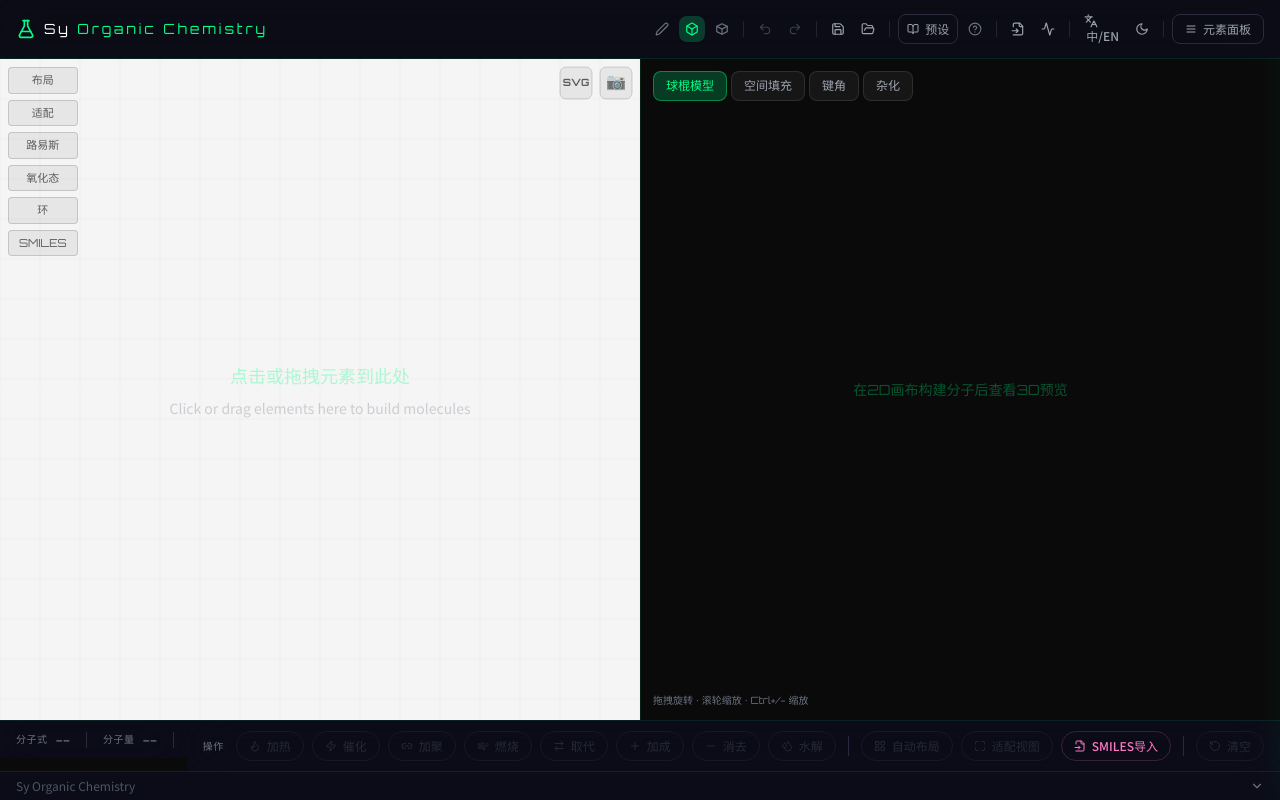
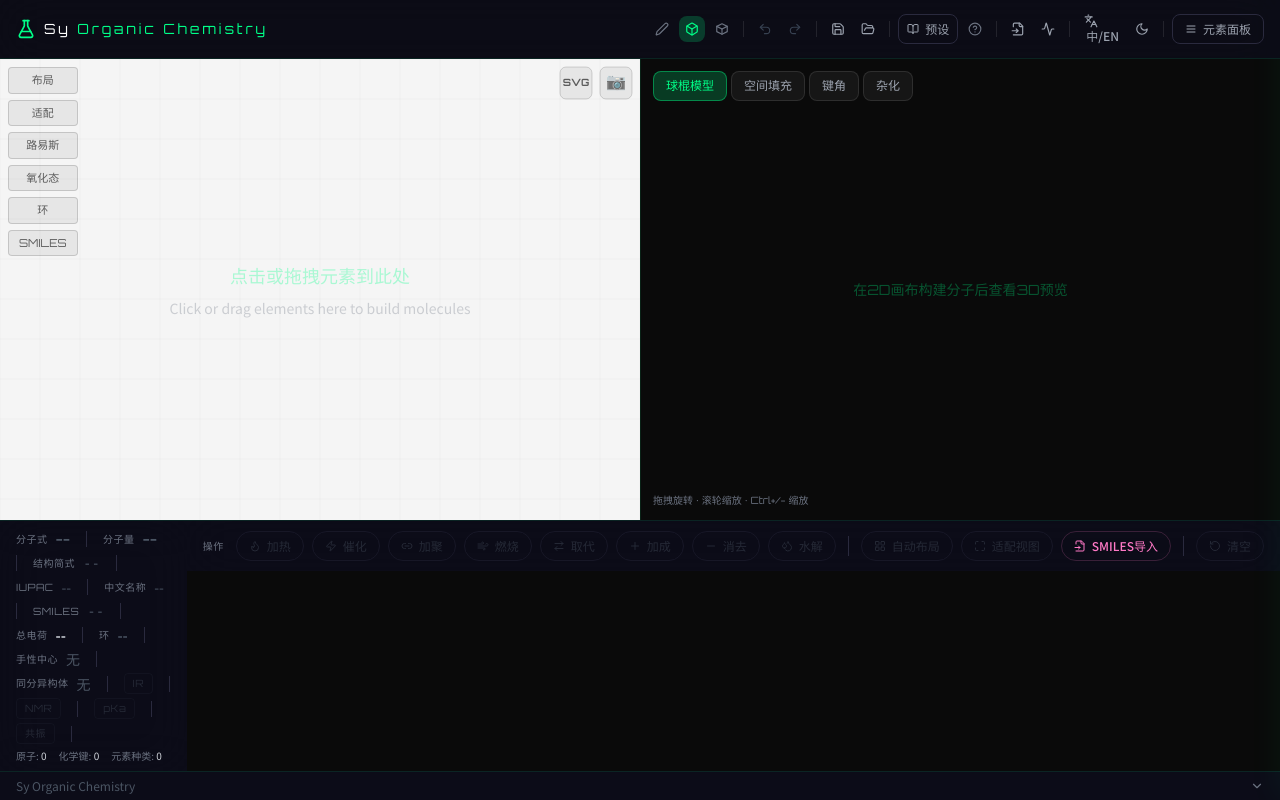
Before and after one commit to Shiyuan-318/SyOrganicChemistry, a React (Vite) app: page /#/ in a window 1280 px wide. Built offline with nearby package versions, Linux system fonts and the light colour scheme.

Commit message:
fix: info bar uses flex-wrap instead of horizontal scroll

```diff
--- a/src/components/InfoBar.tsx
+++ b/src/components/InfoBar.tsx
@@ -121,8 +121,8 @@ export default function InfoBar() {
   };
 
   return (
-    <div className="bg-chem-panel/90 backdrop-blur-xl border-t border-chem-accent/10 px-4 py-2 overflow-x-auto">
-      <div className="flex items-center gap-x-4 gap-y-1 min-w-max">
+    <div className="bg-chem-panel/90 backdrop-blur-xl border-t border-chem-accent/10 px-4 py-2">
+      <div className="flex flex-wrap items-center gap-x-4 gap-y-1">
         {/* 分子式 */}
         <div className="flex items-center gap-2">
           <span className="text-[10px] text-gray-500 font-['Orbitron'] tracking-wider">{t('info.molecularFormula', language)}</span>
```
